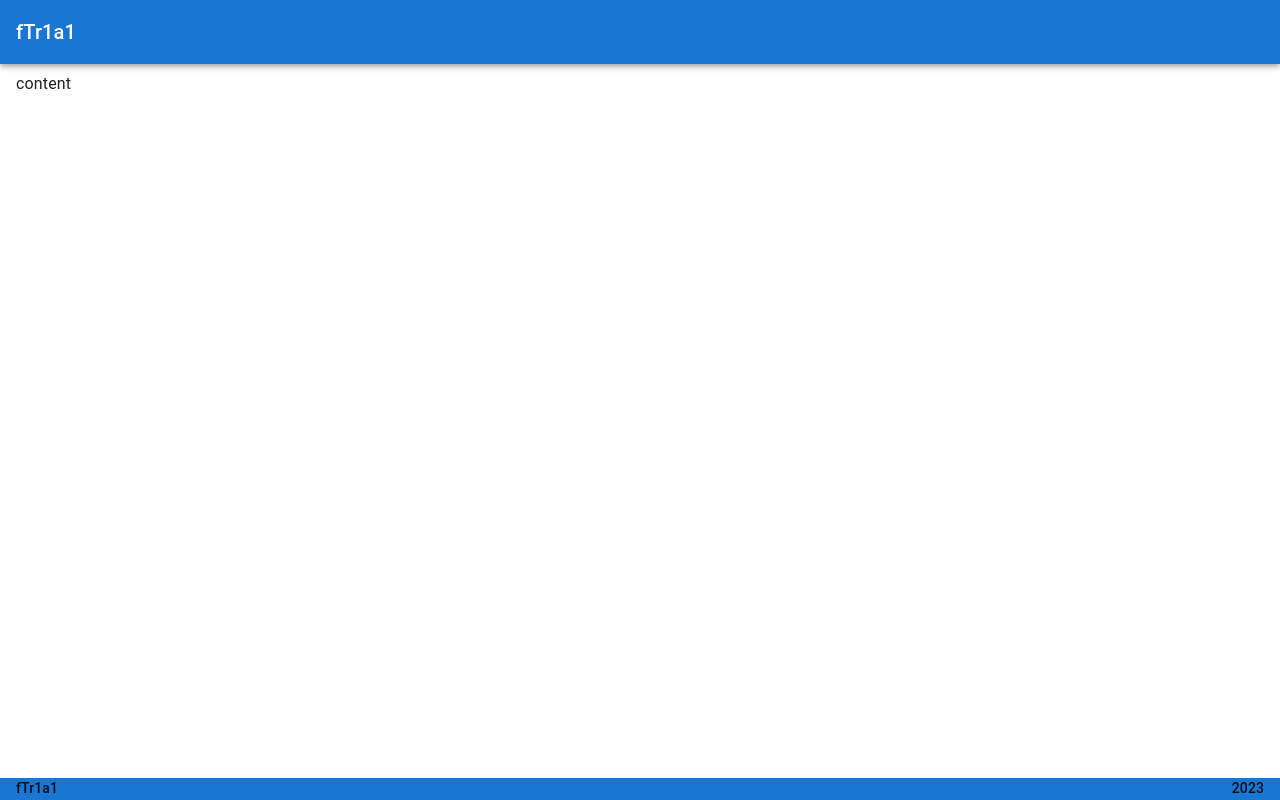
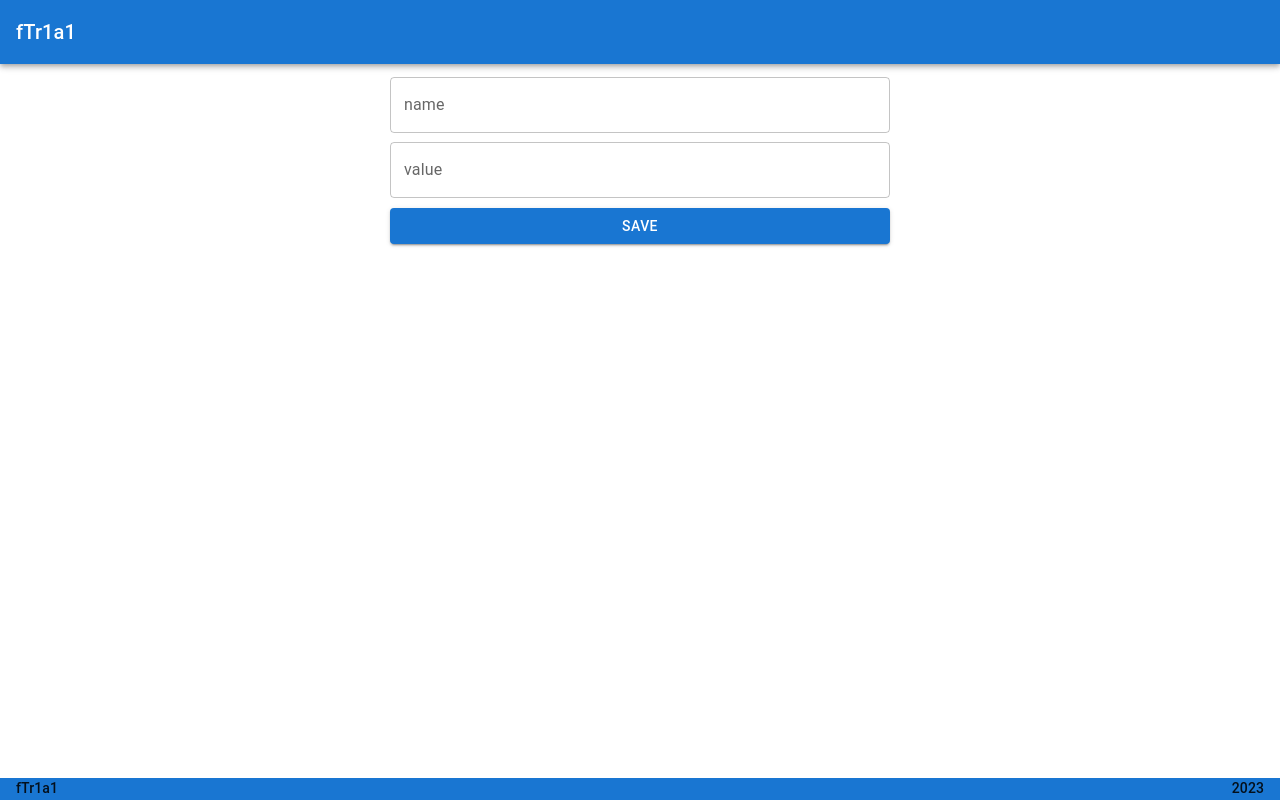
Before and after one commit to newtonEMC2/fktr1L, a React (Create React App) app in the folder front/: page / in a window 1280 px wide. Built offline with nearby package versions, Linux system fonts and the light colour scheme.

Commit message:
feat: create metrics in db

```diff
--- a/front/package.json
+++ b/front/package.json
@@ -11,7 +11,9 @@
     "@testing-library/user-event": "^13.5.0",
     "react": "^18.2.0",
     "react-dom": "^18.2.0",
+    "react-hook-form": "^7.42.0",
     "react-scripts": "5.0.1",
+    "uuid": "^9.0.0",
     "web-vitals": "^2.1.4"
   },
   "scripts": {
--- /dev/null
+++ b/front/src/dashboard/domain/metric/metric.repository.js
@@ -0,0 +1,6 @@
+import { MetricsRepositoryImplementation } from "../../infrastructure/http/repository/metricsRepositoryImplementation";
+
+export const MetricsRepository = {
+  saveMetric: ({ data }) =>
+    MetricsRepositoryImplementation.saveMetric({ data }),
+};
--- /dev/null
+++ b/front/src/dashboard/domain/metric/metric.service.js
@@ -0,0 +1,12 @@
+import { generateUuidRepository } from "./objectValues/uuid/uuid.service";
+
+export const ServiceMetric = {
+  createMetric: ({ name, value }) => {
+    return {
+      name,
+      value,
+      timestamp: Date.now(),
+      id: generateUuidRepository.generateUid(),
+    };
+  },
+};
--- /dev/null
+++ b/front/src/dashboard/domain/metric/objectValues/uuid/uuid.service.js
@@ -0,0 +1,5 @@
+import { v4 } from "uuid";
+
+export const generateUuidRepository = {
+  generateUid: () => v4(),
+};
--- /dev/null
+++ b/front/src/dashboard/infrastructure/http/repository/metrics.dto.js
@@ -0,0 +1,8 @@
+export const metricsDTO = {
+  toExternalInstance: (domainInstance) => ({
+    id: domainInstance.id,
+    name: domainInstance.name,
+    value: domainInstance.value,
+    timestamp: domainInstance.timestamp,
+  }),
+};
--- /dev/null
+++ b/front/src/dashboard/infrastructure/http/repository/metricsRepositoryImplementation.js
@@ -0,0 +1,16 @@
+import { post } from "../../../../shared/infrastructure/http/httpClient";
+import { ServiceMetric } from "../../../domain/metric/metric.service";
+import { metricsDTO } from "./metrics.dto";
+
+export const MetricsRepositoryImplementation = {
+  saveMetric: ({ data }) => {
+    const metricDomainInstance = ServiceMetric.createMetric({
+      name: data.name,
+      value: data.value,
+    });
+    return post({
+      url: `http://localhost:3001/metrics`,
+      data: JSON.stringify(metricsDTO.toExternalInstance(metricDomainInstance)),
+    }).catch();
+  },
+};
--- a/front/src/dashboard/infrastructure/ui/components/layout/mainLayout/mainLayout.component.jsx
+++ b/front/src/dashboard/infrastructure/ui/components/layout/mainLayout/mainLayout.component.jsx
@@ -23,7 +23,7 @@ export const MainLayout = ({ children }) => {
       <Box sx={{ gridArea: "header" }}>
         <Header></Header>
       </Box>
-      <Box sx={{ gridArea: "content", px: f_px1 }}>content</Box>
+      <Box sx={{ gridArea: "content", px: f_px1 }}>{children}</Box>
       <Box sx={{ gridArea: "footer" }}>
         <AppFooter></AppFooter>
       </Box>
--- a/front/src/dashboard/infrastructure/ui/view/dashboard.view.jsx
+++ b/front/src/dashboard/infrastructure/ui/view/dashboard.view.jsx
@@ -1,6 +1,63 @@
 import React from "react";
 import { MainLayout } from "../components/layout/mainLayout/mainLayout.component";
 
+import { useForm, Controller } from "react-hook-form";
+import { Box } from "@mui/system";
+import { Button, TextField } from "@mui/material";
+import { MetricsRepository } from "../../../domain/metric/metric.repository";
+
+const Form = () => {
+  const { handleSubmit, control } = useForm({
+    defaultValues: {
+      name: "",
+      value: "",
+    },
+  });
+  const onSubmit = (data) => {
+    MetricsRepository.saveMetric({ data });
+  };
+  return (
+    <form style={{ color: "blue" }} onSubmit={handleSubmit(onSubmit)}>
+      <Box
+        sx={{
+          maxWidth: "500px",
+          width: "100%",
+          display: "flex",
+          flexDirection: "column",
+          margin: "auto",
+        }}
+      >
+        <Controller
+          name="name"
+          control={control}
+          render={({ field }) => (
+            <TextField sx={{ my: "0.3rem" }} label="name" {...field} />
+          )}
+        />
+        <Controller
+          name="value"
+          control={control}
+          render={({ field }) => (
+            <TextField sx={{ my: "0.3rem" }} label="value" {...field} />
+          )}
+        />
+        <Button
+          sx={{ my: "0.3rem" }}
+          type="submit"
+          variant="contained"
+          color="primary"
+        >
+          Save
+        </Button>
+      </Box>
+    </form>
+  );
+};
+
 export const DashboardView = () => {
-  return <MainLayout></MainLayout>;
+  return (
+    <MainLayout>
+      <Form></Form>
+    </MainLayout>
+  );
 };
--- /dev/null
+++ b/front/src/shared/infrastructure/http/httpClient.js
@@ -0,0 +1,15 @@
+const post = async ({ url, data }) => {
+  try {
+    return await fetch(url, {
+      method: "POST",
+      headers: {
+        "Content-Type": "application/json",
+      },
+      body: data,
+    });
+  } catch (error) {
+    console.log(error);
+  }
+};
+
+export { post };
```
Also changed, not shown: front/src/dashboard/domain/metric/metric.aggregate.js (added, +8 -0 lines), 1 other file (tests, documents, lock files or other folders).
